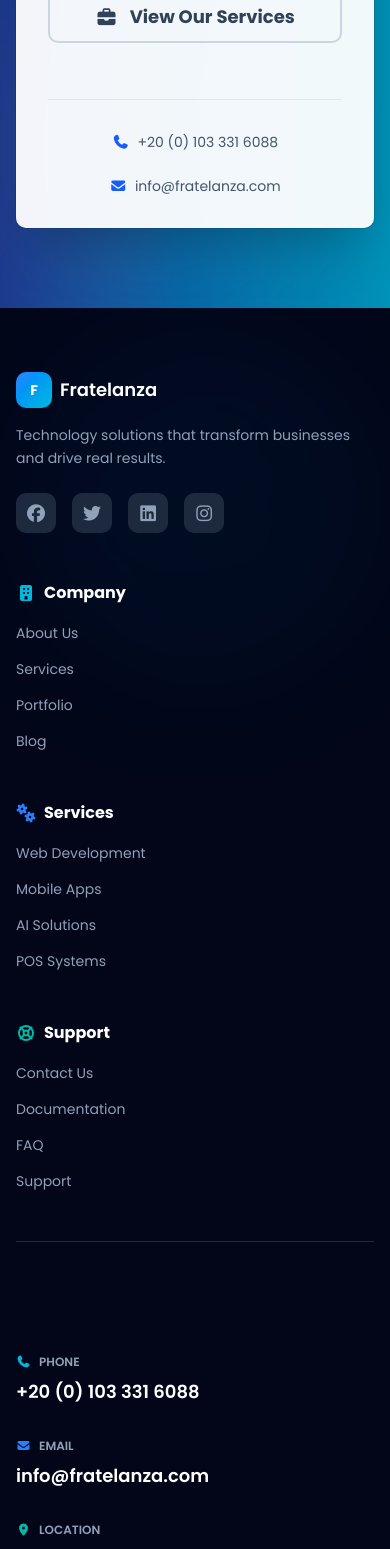
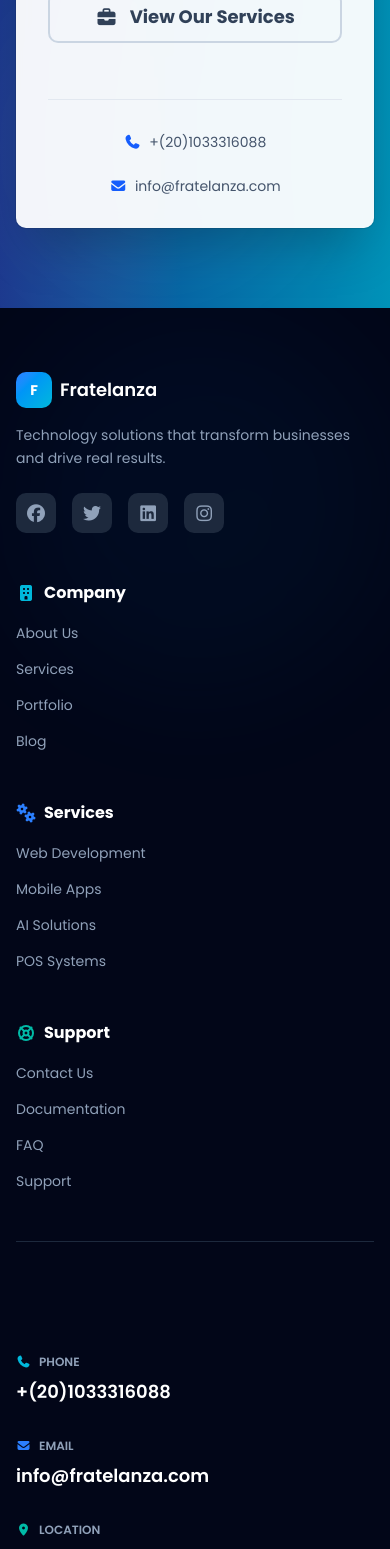
Before and after one commit to HabibaMar3i/fratelanza, a React (Vite) app: page / in a window 390 px wide. Shown: the part 10400-11949 px from the top of the page. Built offline with nearby package versions, Linux system fonts and the light colour scheme.

Commit message:
changed phone number

```diff
--- a/src/components/Footer.tsx
+++ b/src/components/Footer.tsx
@@ -137,7 +137,7 @@ export default function Footer() {
                                 Phone
                             </p>
                             <a href="tel:01033316088" className="text-lg font-semibold text-white hover:text-cyan-400 transition">
-                                +20 (0) 103 331 6088
+                                +(20)1033316088
                             </a>
                         </div>
                         <div>
--- a/src/components/home/CTASection.tsx
+++ b/src/components/home/CTASection.tsx
@@ -70,7 +70,7 @@ export default function CTASection() {
                         <div className="flex items-center gap-2 text-slate-600">
                             <i className="fas fa-phone text-blue-600" />
                             <a href="tel:01033316088" className="hover:text-blue-600 transition">
-                                +20 (0) 103 331 6088
+                                +(20)1033316088
                             </a>
                         </div>
                         <div className="hidden sm:block w-1 h-1 rounded-full bg-slate-300" />
```
